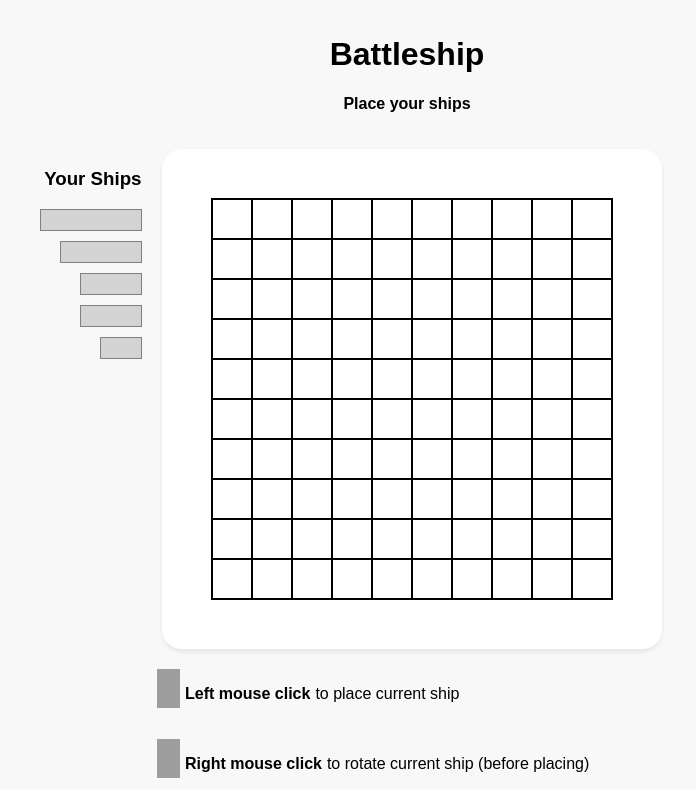
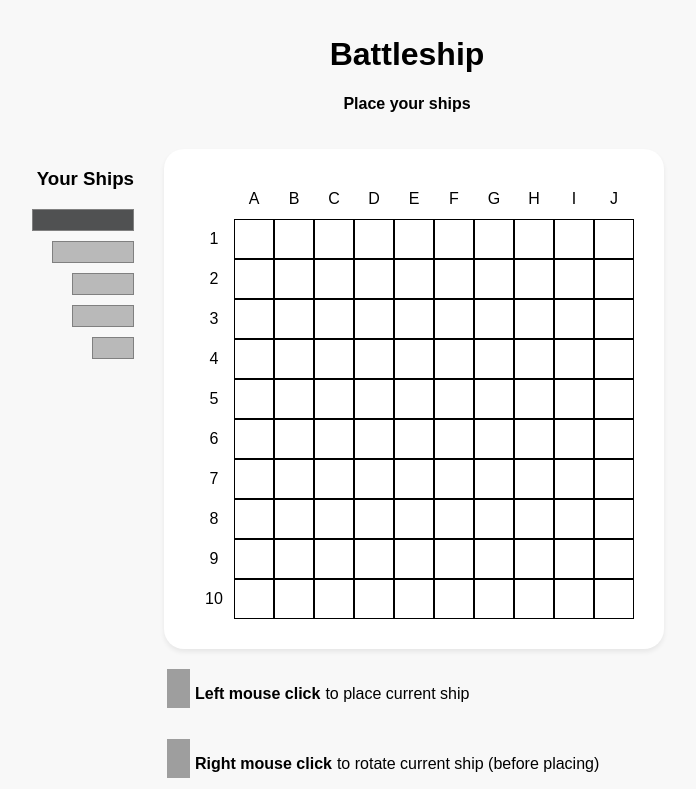
Before and after one commit to StiopAlexandra/Battleship, a React app: page / in a window 1280 px wide. Shown: the whole page, without its empty margins (233-929 px from the left). Built offline with nearby package versions, Linux system fonts and the light colour scheme; grey boxes are pictures that could not be loaded.

Commit message:
second commit

```diff
--- a/src/App/Redux/actions.js
+++ b/src/App/Redux/actions.js
@@ -1,6 +1,13 @@
-// export const  = "";
-// export const  = () => {
-//   return {
-//     type: ,
-//   };
-// };
+export const UPDATE_GRID = "UPDATE_GRID";
+export const UPDATE_SHIP = "UPDATE_SHIP";
+
+export const updateGrid = () => {
+  return {
+    type: UPDATE_GRID,
+  };
+};
+export const updateShip = () => {
+  return {
+    type: UPDATE_SHIP,
+  };
+};
--- a/src/App/Redux/reducers.js
+++ b/src/App/Redux/reducers.js
@@ -1,41 +1,89 @@
 import { combineReducers } from "redux";
+import { UPDATE_GRID, UPDATE_SHIP } from "./actions";
 const initialState = {
   shipList: [
     {
       name: "Carrier",
       size: 5,
+      positions: [],
     },
     {
       name: "Battleship",
       size: 4,
+      positions: [],
     },
     {
       name: "Destroyer",
       size: 3,
+      positions: [],
     },
     {
       name: "Submarine",
       size: 3,
+      positions: [],
     },
     {
       name: "Patrol Boat",
       size: 2,
+      positions: [],
     },
   ],
-  squares: Array(10)
+  squares: Array(11)
     .fill(null)
-    .map((x) => Array(10).fill(null)),
+    .map((x) => Array(11).fill(null)),
+  currentShip: 0,
+};
+const dictionary = {
+  0: null,
+  1: "A",
+  2: "B",
+  3: "C",
+  4: "D",
+  5: "E",
+  6: "F",
+  7: "G",
+  8: "H",
+  9: "I",
+  10: "J",
 };
 
-export const ships = (state = initialState.shipList, actions) => {
+const gridGenerator = () => {
+  for (let i = 0; i < initialState.squares[0].length; i++) {
+    let row = [];
+    for (let j = 0; j < initialState.squares.length; j++) {
+      if (i === 0) {
+        initialState.squares[i][j] = { status: "label", label: dictionary[j] };
+      } else if (i !== 0 && j === 0) {
+        initialState.squares[i][j] = { status: "label", label: i };
+      } else {
+        initialState.squares[i][j] = {
+          status: "empty",
+          hover: false,
+          hit: false,
+          type: null,
+        };
+      }
+    }
+  }
+  return initialState.squares;
+};
+
+export const ships = (state = initialState.shipList, action) => {
   return state;
 };
 
-export const board = (state = initialState.squares, actions) => {
+export const currentShip = (state = initialState.currentShip, action) => {
+  if (action.type === UPDATE_SHIP) return state + 1;
+  return state;
+};
+
+export const grid = (state = gridGenerator(), action) => {
+  if (action.type === UPDATE_GRID) return [...state];
   return state;
 };
 
 export const battleship = combineReducers({
   ships,
-  board,
+  grid,
+  currentShip,
 });
--- a/src/App/board/board.js
+++ b/src/App/board/board.js
@@ -1,13 +1,63 @@
-import React from "react";
+import React, { useState } from "react";
 import Square from "./square";
-import { useSelector } from "react-redux";
+import { useSelector, useDispatch } from "react-redux";
+import { hoverUpdate, placeShip } from "../ships/PlaceShips";
+import { updateGrid, updateShip } from "../Redux/actions";
 
 const Board = () => {
-  const squares = useSelector((state) => state.board);
-  const square = squares.map((row, rowIndex) => {
+  const dispatch = useDispatch();
+  const grid = useSelector((state) => state.grid);
+  const ships = useSelector((state) => state.ships);
+  const currentShip = useSelector((state) => state.currentShip);
+  const [rotated, setRotated] = useState(false);
+  const handleHover = (row, col, type) => {
+    const data = {
+      grid: grid.slice(),
+      row,
+      col,
+      ships,
+      currentShip,
+      type,
+      rotated,
+    };
+    if (currentShip < ships.length) dispatch(updateGrid(hoverUpdate(data)));
+    else alert("START");
+  };
+
+  const handleClick = (row, col) => {
+    const data = {
+      grid: grid.slice(),
+      row,
+      col,
+      ships,
+      currentShip,
+      rotated,
+    };
+
+    const gameUpdate = placeShip(data);
+    if (gameUpdate) {
+      dispatch(updateGrid(gameUpdate));
+      dispatch(updateShip(gameUpdate));
+    }
+  };
+
+  const handleRotate = () => {
+    setRotated(!rotated);
+  };
+
+  const square = grid.map((row, rowIndex) => {
     return row.map((cell, cellIndex) => {
-      const key = rowIndex.toString().concat(cellIndex.toString());
-      return <Square value={cell} key={key} />;
+      return (
+        <Square
+          key={`${rowIndex}${cellIndex}`}
+          value={cell}
+          i={rowIndex}
+          j={cellIndex}
+          handleRotate={handleRotate}
+          handleHover={handleHover}
+          handleClick={handleClick}
+        />
+      );
     });
   });
   return <div className="board">{square}</div>;
--- a/src/App/board/square.js
+++ b/src/App/board/square.js
@@ -1,6 +1,21 @@
 import React from "react";
+import { classUpdate } from "../ships/PlaceShips";
 
-const Square = ({ value }) => {
-  return <div className="square">{value}</div>;
+const Square = ({ value, i, j, handleRotate, handleHover, handleClick }) => {
+  if (value.status === "label") {
+    return <div className="square-text">{value.label}</div>;
+  } else
+    return (
+      <div
+        className={classUpdate(value)}
+        contextMenu="mymenu"
+        onContextMenu={() => handleRotate()}
+        onMouseEnter={() => handleHover(i, j, "enter")}
+        onMouseLeave={() => handleHover(i, j, "leave")}
+        onClick={() => handleClick(i, j)}
+      >
+        {value.type}
+      </div>
+    );
 };
 export default Square;
--- a/src/App/ships/Ship.js
+++ b/src/App/ships/Ship.js
@@ -1,10 +1,14 @@
 import React from "react";
-
-const Ship = ({ ship }) => {
+import { useSelector } from "react-redux";
+const Ship = ({ ship, index }) => {
+  const currentShip = useSelector((state) => state.currentShip);
+  let color;
+  if (index === currentShip) color = "rgb(80, 81, 82)";
+  else color = "rgb(185, 185, 185)";
   return (
     <div
       style={{
-        backgroundColor: "lightGray",
+        backgroundColor: `${color}`,
         width: `${ship.size * 20}px`,
         height: "20px",
         border: "1px solid gray",
--- a/src/App/ships/YourShips.js
+++ b/src/App/ships/YourShips.js
@@ -8,7 +8,7 @@ const MyShips = () => {
     <div className="myShips">
       <h3>Your Ships</h3>
       {ships.map((ship, index) => (
-        <Ship ship={ship} key={index} />
+        <Ship ship={ship} index={index} key={index} />
       ))}
     </div>
   );
--- a/src/index.css
+++ b/src/index.css
@@ -14,7 +14,7 @@ body {
 
 #root {
   display: flex;
-  width: 735px;
+  width: 750px;
   margin: auto;
 }
 
@@ -22,7 +22,7 @@ body {
   display: flex;
   flex-direction: column;
   align-items: flex-end;
-  margin-right: 20px;
+  margin-right: 30px;
 }
 
 .boxBoard {
@@ -37,15 +37,14 @@ body {
 }
 
 .board {
-  border: 1px solid black;
-  width: 400px;
-  height: 400px;
+  width: 440px;
+  height: 440px;
   display: flex;
   flex-wrap: wrap;
   margin: auto;
 }
 
-.square {
+.grid-square {
   width: 40px;
   height: 40px;
   box-sizing: border-box;
@@ -53,7 +52,14 @@ body {
   display: flex;
   justify-content: center;
   align-items: center;
-  font-size: 10px;
+}
+.square-text {
+  width: 40px;
+  height: 40px;
+  display: flex;
+  justify-content: center;
+  align-items: center;
+  font-size: 16px;
 }
 
 header {
@@ -66,7 +72,7 @@ footer {
   justify-content: center;
   flex-direction: column;
   margin: auto;
-  width: 500px;
+  width: 480px;
 }
 
 .mouse {
@@ -80,3 +86,27 @@ footer {
   padding-right: 5px;
   padding-left: 5px;
 }
+
+/* Grid coloring classes */
+
+.active {
+  background-color: rgb(185, 185, 185);
+}
+
+.occupied {
+  background-color: rgb(80, 81, 82);
+}
+
+.active-occupied {
+  background-color: red;
+}
+
+.hit {
+  background-color: yellow;
+}
+
+.sunk {
+  background-color: #c34141;
+}
+
+/*------------------- */
--- a/src/index.html
+++ b/src/index.html
@@ -3,7 +3,7 @@
   <head>
     <meta charset="UTF-8" />
     <meta name="viewport" content="width=device-width, initial-scale=1.0" />
-    <title>Document</title>
+    <title>Battleship</title>
   </head>
   <body>
     <div class="container">
@@ -15,8 +15,8 @@
       <footer>
         <div class="mouse">
           <img
-            src="https://cdn-sharing.adobecc.com/id/urn:aaid:sc:US:1f41da4f-1a8b-4c3e-bb6f-f8fd05104753;version=0?component_id=99a234c4-c245-411d-8f00-e67448e16c01&api_key=CometServer1&access_token=1598419204_urn%3Aaaid%3Asc%3AUS%3A1f41da4f-1a8b-4c3e-bb6f-f8fd05104753%3Bpublic_d8227b1ca907b65f65bac16d44ddc0ba86e1296c"
-            alt="Left mouse click"
+            src="https://cdn-sharing.adobecc.com/id/urn:aaid:sc:US:1f41da4f-1a8b-4c3e-bb6f-f8fd05104753;version=0?component_id=99a234c4-c245-411d-8f00-e67448e16c01&api_key=CometServer1&access_token=1598480216_urn%3Aaaid%3Asc%3AUS%3A1f41da4f-1a8b-4c3e-bb6f-f8fd05104753%3Bpublic_dc0f4f6d8100f08d45405f41d9f44295d6943e88"
+            alt="Left mouse click width"
             width="23px"
             height="39px"
           />
@@ -25,7 +25,7 @@
         </div>
         <div class="mouse">
           <img
-            src="https://cdn-sharing.adobecc.com/id/urn:aaid:sc:US:1f41da4f-1a8b-4c3e-bb6f-f8fd05104753;version=0?component_id=a0177382-6430-4ad9-95c3-63708920cba2&api_key=CometServer1&access_token=1598419204_urn%3Aaaid%3Asc%3AUS%3A1f41da4f-1a8b-4c3e-bb6f-f8fd05104753%3Bpublic_d8227b1ca907b65f65bac16d44ddc0ba86e1296c"
+            src="https://cdn-sharing.adobecc.com/id/urn:aaid:sc:US:1f41da4f-1a8b-4c3e-bb6f-f8fd05104753;version=0?component_id=a0177382-6430-4ad9-95c3-63708920cba2&api_key=CometServer1&access_token=1598480216_urn%3Aaaid%3Asc%3AUS%3A1f41da4f-1a8b-4c3e-bb6f-f8fd05104753%3Bpublic_dc0f4f6d8100f08d45405f41d9f44295d6943e88"
             alt="Right mouse click"
             width="23px"
             height="39px"
```
